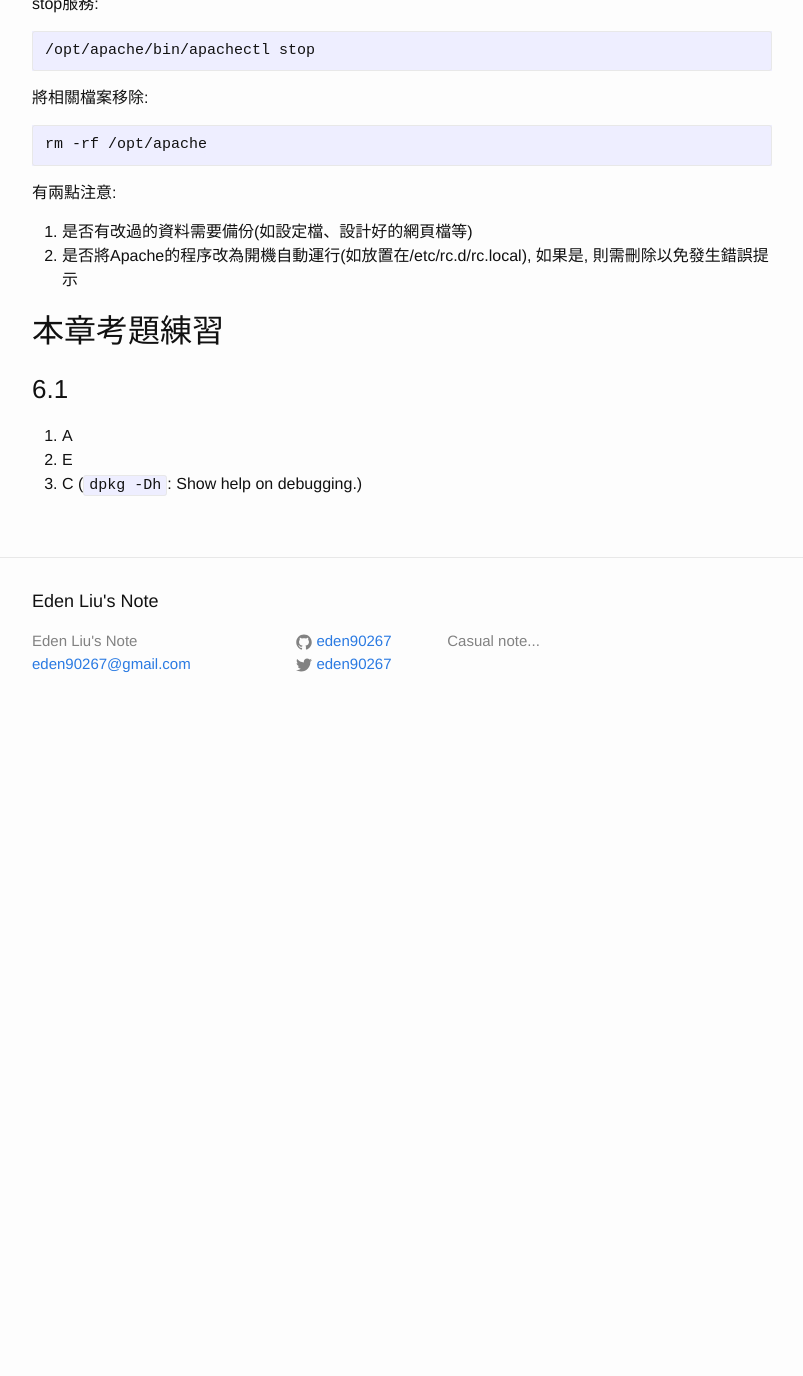
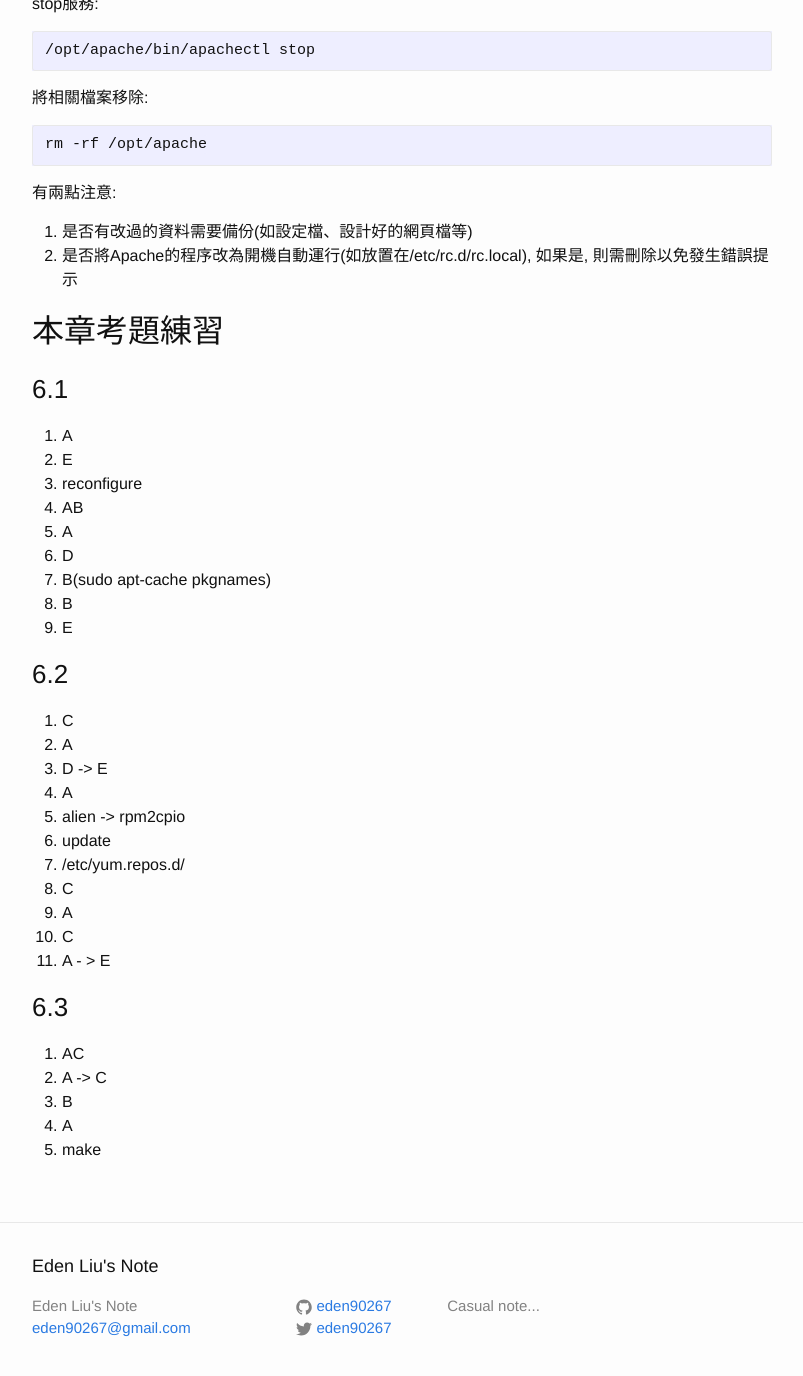
Before and after one commit to eden90267/eden90267.github.io, a Jekyll site: the page built from _posts/2016-06-01-linux-LPIC-1-study-note-ch6.markdown, in a window 1280 px wide and 1400 px high, scrolled down 17843 px. Shown: the top 1376 px of the window, without its empty margins (238-1041 px from the left). Built offline with Jekyll 4.4.1, drawn with Linux system fonts in a browser that asks for light colours; before the commit the page ends 18578 px from its top, so only the background shows below that.

Commit message:
add content with linux-LPIC-1-ch6 page

```diff
--- a/_posts/2016-06-01-linux-LPIC-1-study-note-ch6.markdown
+++ b/_posts/2016-06-01-linux-LPIC-1-study-note-ch6.markdown
@@ -782,4 +782,32 @@ stop服務:
 
 1. A
 2. E
-3. C (`dpkg -Dh`: Show help on debugging.)
+4. reconfigure
+5. AB
+6. A
+7. D
+8. B(sudo apt-cache pkgnames)
+9. B
+10. E
+
+### 6.2 ###
+
+1. C
+2. A
+3. D -> E
+4. A
+5. alien -> rpm2cpio
+6. update
+7. /etc/yum.repos.d/
+8. C
+9. A
+10. C
+11. A - > E
+
+### 6.3 ###
+
+1. AC
+2. A -> C
+3. B
+4. A
+5. make
```
